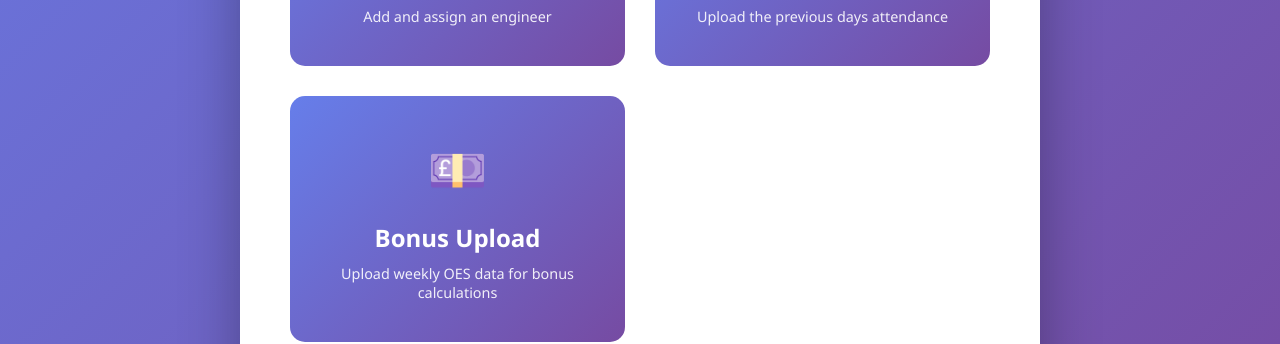
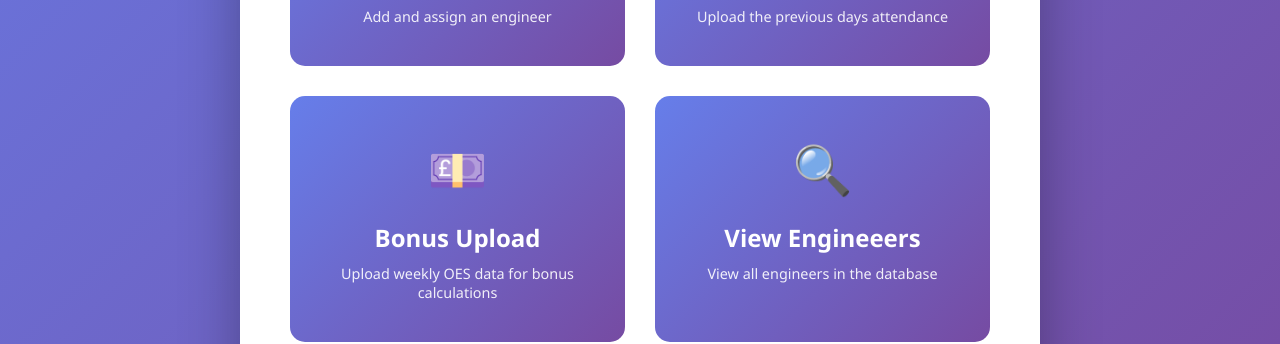
Before and after one commit to meteringbooking-cmd/OESPerformance, a plain HTML site: page index.html in a window 1280 px wide. Shown: the part 640-984 px from the top of the page. Drawn offline with Linux system fonts and the light colour scheme.

Commit message:
Update index.html

```diff
--- a/index.html
+++ b/index.html
@@ -141,6 +141,13 @@
                 <div class="card-title">Bonus Upload</div>
                 <div class="card-description">Upload weekly OES data for bonus calculations</div>
             </a>
+
+            <a href="view.html" class="card">
+                <div class="card-icon">🔍</div>
+                <div class="card-title">View Engineeers</div>
+                <div class="card-description">View all engineers in the database</div>
+            </a>
+
         </div>
 
         <div class="footer">
```
